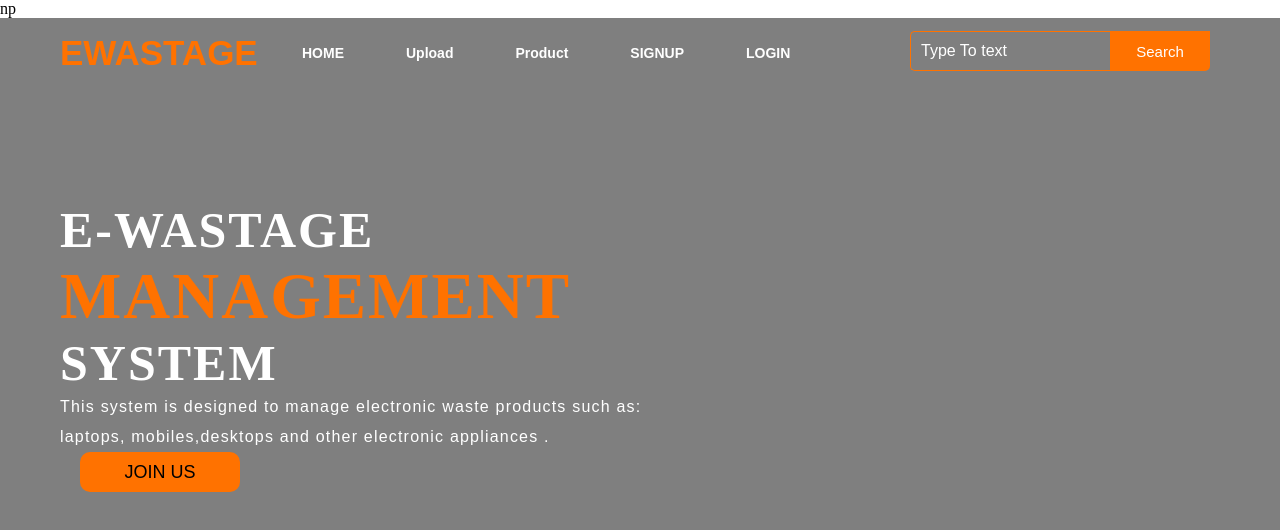
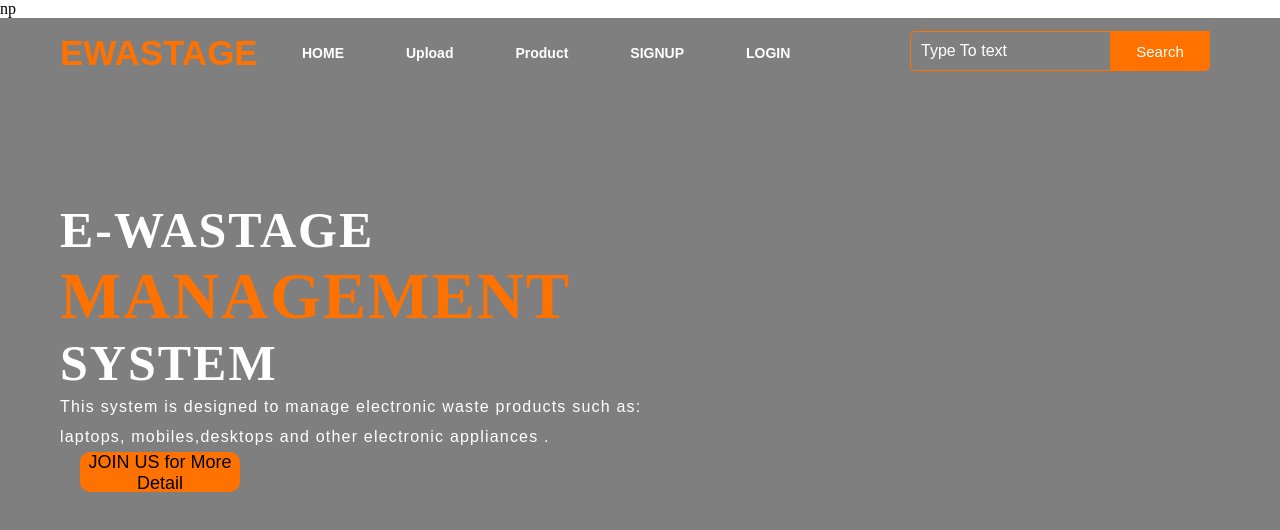
Before and after one commit to Niren-Chaudhary/ewastage, a plain HTML site: page index.html in a window 1280 px wide. Drawn offline with nearby package versions, Linux system fonts and the light colour scheme.

Commit message:
second commit

```diff
--- a/index.html
+++ b/index.html
@@ -40,7 +40,7 @@ np
             <p class="par">This system is designed to manage electronic waste products such as: <br> laptops, mobiles,desktops and other electronic appliances .
                 <br>
 
-                <button class="cn"><a href="#">JOIN US</a></button>
+                <button class="cn"><a href="#">JOIN US for More Detail</a></button>
 
 
 
```
